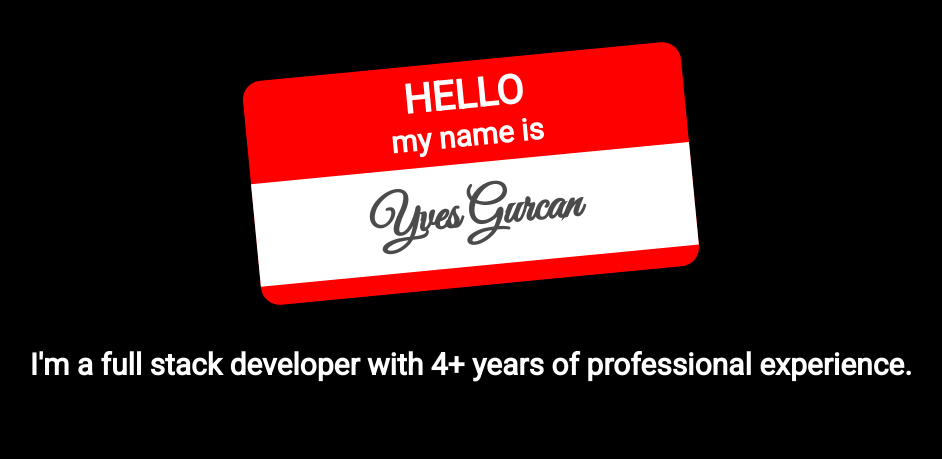
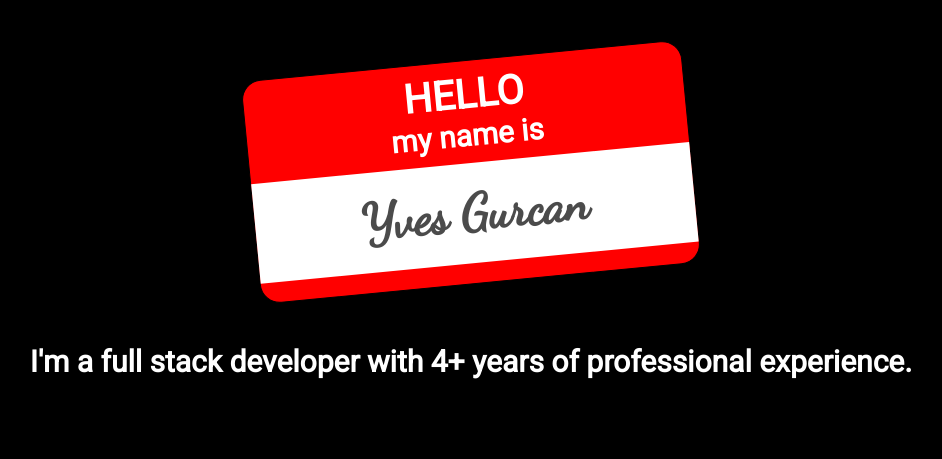
Before and after one commit to yvesgurcan/yvesgurcan.com-v4, a plain HTML site: page index.html in a window 1280 px wide. Shown: the top 459 px of the page, without its empty margins (169-1111 px from the left). Drawn offline with Linux system fonts and the light colour scheme.

Commit message:
Update index.css

```diff
--- a/index.css
+++ b/index.css
@@ -67,6 +67,7 @@ h1 :nth-child(3) {
   font-size: 50px;
   font-family: Permanent Marker;
   font-family: Great Vibes;
+  font-family: Dancing Script;
 }
 
 h2 {
```
